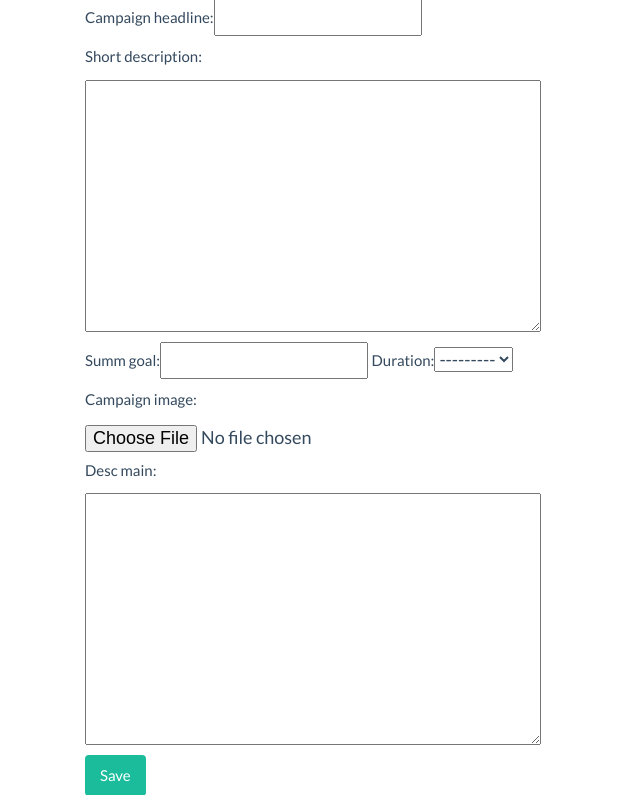
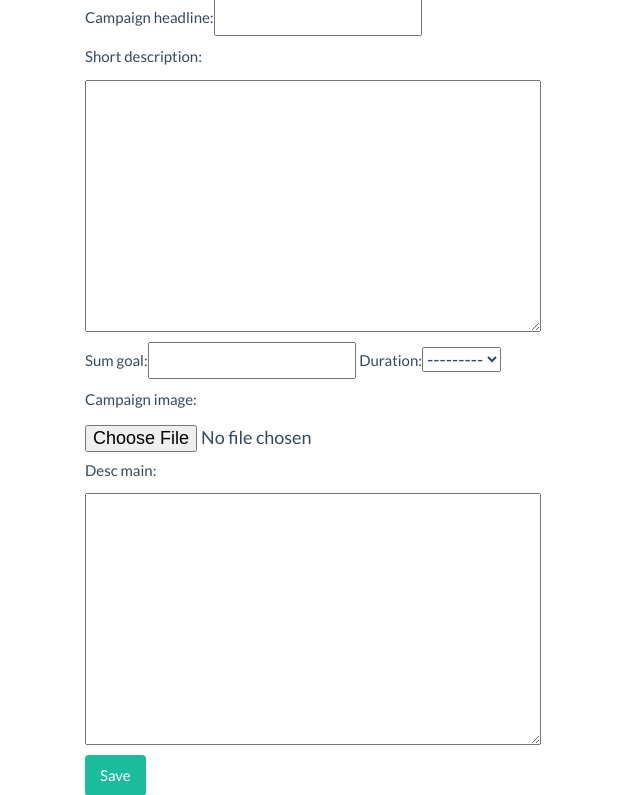
Before and after one commit to ipostolaki/Comeo, a Django app: page /crowdfunding/campaigns/create in a window 1280 px wide. Shown: the part 243-1038 px from the top of the page, without its empty margins (0-640 px from the left). Run offline with Django 3.2, Linux system fonts and the light colour scheme; the visitor is signed in with stand-in values (Sample User, id 1); parts of the project's set-up code (start-up, migrations or seed data) failed here and were passed over; some libraries are stand-ins or nearby versions.

Commit message:
typo fix

```diff
--- a/apps/crowdfunding/forms.py
+++ b/apps/crowdfunding/forms.py
@@ -11,7 +11,7 @@ class CampaignForm(forms.ModelForm):
 
     class Meta:
         model = Campaign
-        exclude = ('collected_summ', 'owner', 'tags', 'date_start', 'funding_type',
+        exclude = ('collected_sum', 'owner', 'tags', 'date_start', 'funding_type',
                    'date_finish', 'date_created', 'views_count', 'state', 'editors')
 
 
--- a/apps/crowdfunding/models.py
+++ b/apps/crowdfunding/models.py
@@ -30,12 +30,12 @@ class Campaign(models.Model):
 
     desc_headline = models.CharField(_('Campaign headline'), max_length=300)
     desc_preview = models.TextField(_('Short description'), max_length=400)
-    summ_goal = models.PositiveIntegerField()  # TODO: rename to sum
+    sum_goal = models.PositiveIntegerField()
     duration = models.PositiveSmallIntegerField(choices=DURATION_CHOICES)
     image_main = models.ImageField(verbose_name=_('Campaign image'), blank=True,
                                    upload_to='campaigns_images')
     desc_main = models.TextField(_('Description'))
-    collected_summ = models.PositiveIntegerField(blank=True, default=0)
+    collected_sum = models.PositiveIntegerField(blank=True, default=0)
     editors = models.ManyToManyField(ComeoUser, related_name='campaign_editors',
                                      verbose_name=_('campaign editors'))
     owner = models.ForeignKey(ComeoUser, verbose_name=_('campaign owner'), null=True)
@@ -49,7 +49,7 @@ class Campaign(models.Model):
     views_count = models.PositiveIntegerField(_('view count'), default=0)
 
     def income_transaction(self, transaction):
-        self.collected_summ += transaction.amount
+        self.collected_sum += transaction.amount
         self.save()
 
     def days_to_finish(self):
--- a/apps/crowdfunding/tasks.py
+++ b/apps/crowdfunding/tasks.py
@@ -7,7 +7,7 @@ from apps.crowdfunding.models import Campaign
 def finish_campaign(campaign_id):
     campaign = Campaign.objects.get(id=campaign_id)
 
-    if campaign.collected_summ >= campaign.summ_goal:
+    if campaign.collected_sum >= campaign.sum_goal:
         campaign.state = Campaign.STATE_FINISHED_SUCCESSFULLY
     else:
         campaign.state = Campaign.STATE_FINISHED_NON_SUCCESSFULLY
--- a/apps/crowdfunding/templates/crowdfunding/campaign_details.html
+++ b/apps/crowdfunding/templates/crowdfunding/campaign_details.html
@@ -32,7 +32,7 @@
                 <p class="lead">Осталось дней: {{ campaign.days_to_finish }}</p>
             {% endif %}
 
-            <p>Собрано {{ campaign.collected_summ }} из {{ campaign.summ_goal }} <small>MDL</small></p>
+            <p>Собрано {{ campaign.collected_sum }} из {{ campaign.sum_goal }} <small>MDL</small></p>
 
             {% include 'crowdfunding/progress_bar_template.html' %}
 
--- a/apps/crowdfunding/templates/crowdfunding/campaign_thumb_template.html
+++ b/apps/crowdfunding/templates/crowdfunding/campaign_thumb_template.html
@@ -24,7 +24,7 @@
 
     {% include 'crowdfunding/progress_bar_template.html' %}
 
-    <p style="margin-top:-8px">{{ campaign.collected_summ }} из {{ campaign.summ_goal }} <small>MDL</small></p>
+    <p style="margin-top:-8px">{{ campaign.collected_sum }} из {{ campaign.sum_goal }} <small>MDL</small></p>
 
     <a class="btn btn-xs btn-primary" style="display:inline" href="{% url 'crowdfunding:campaign_details' campaign.pk %}">Подробнее</a>
 
--- a/apps/crowdfunding/templates/crowdfunding/progress_bar_template.html
+++ b/apps/crowdfunding/templates/crowdfunding/progress_bar_template.html
@@ -1,6 +1,6 @@
 {% load base_tags %}
 
 <div class="progress">
-    {% widthratio campaign.collected_summ campaign.summ_goal 100 as percents %}
+    {% widthratio campaign.collected_sum campaign.sum_goal 100 as percents %}
     <div class="progress-bar" role="progressbar" style="min-width: 2em; width: {{ percents|max100 }}%;">{{ percents }}%</div>
 </div>
```
Also changed, not shown: apps/crowdfunding/migrations/0001_initial.py.
